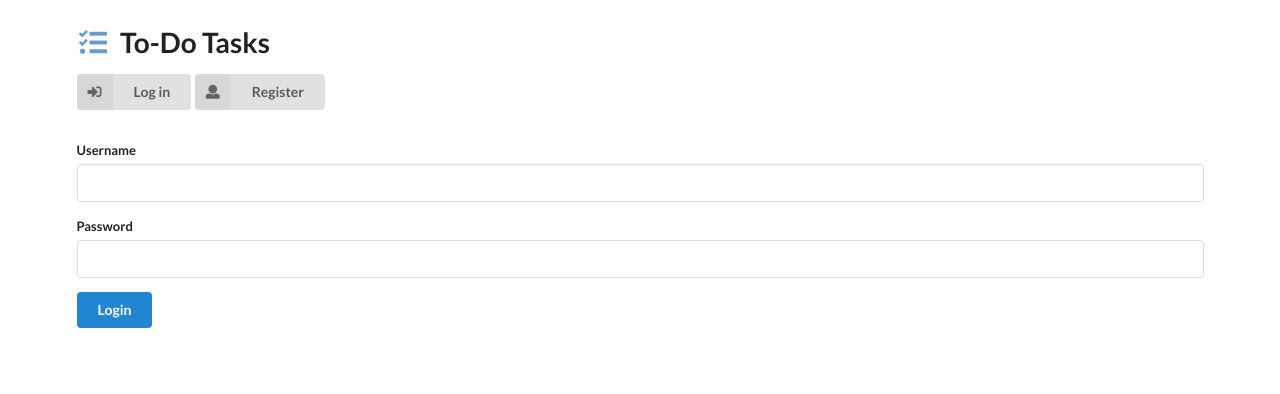
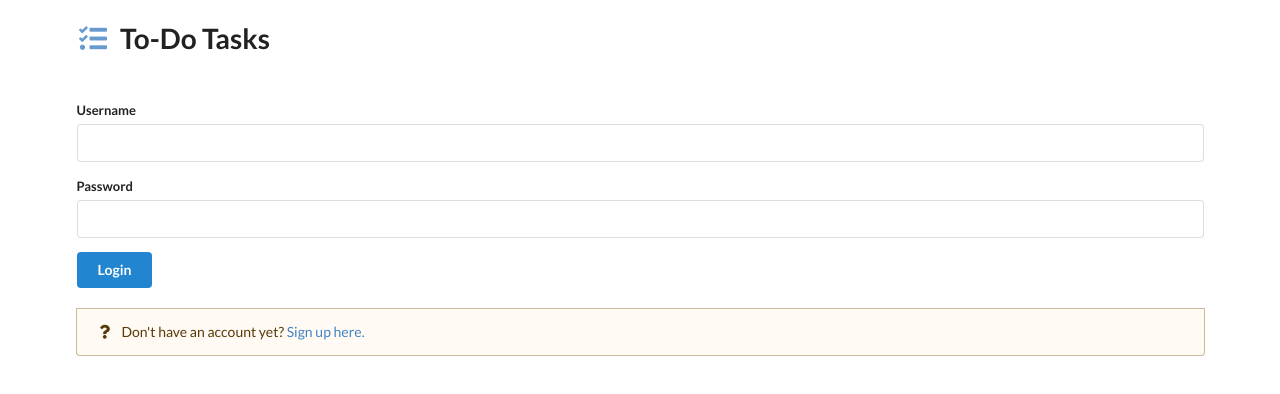
Before and after one commit to marietta25/ToDoClient, a React (Create React App) app: page /login in a window 1280 px wide. Shown: the top 394 px of the page. Built offline with nearby package versions, Linux system fonts and the light colour scheme.

Commit message:
Refactor header component + add links to login&registration form

```diff
--- a/src/components/Auth.js
+++ b/src/components/Auth.js
@@ -32,27 +32,18 @@ class Auth extends React.Component {
     }
 
     // Render logout button when user is logged in
-    // Render log in and register buttons when user is logged out
     renderAuth() {
-        if (this.props.isSignedIn === null) {
-            return null;
-        } else if (this.props.isSignedIn) {
+        if (this.props.isSignedIn) {
             return (
-                <button className="ui labeled icon button" onClick={this.onLogout}>
+                <div>
+                    <Link style={{ marginBottom: 10 }} to='/' className="ui right floated labeled icon button" onClick={this.onLogout}>
                         <i className="sign out icon" />Log out
-                </button>
-            )
-        } else {
-            return (
-                <div >
-                <Link to='/login' className="ui labeled icon button">
-                    <i className="sign in icon" />Log in
                     </Link>
-                <Link to='/register' className="ui labeled icon button">
-                    <i className="user icon" />Register
-                </Link>
+                    {this.renderUserData()}
                 </div>
             );
+        } else {
+            return null;
         }
     }
 
@@ -85,8 +76,10 @@ class Auth extends React.Component {
                 errorText = error.error_description;
             } else if (error.ModelState) {
                 errorText = this.iterateErrors(error.ModelState);
+            } else if (error.response.data.Message) {
+                errorText = error.response.data.Message;
             } else if (error.response.data) {
-                errorText = error.response.data.Message;
+                errorText = error.response.data;
             } else {
                 errorText = 'Oops! Something went wrong';
             }
@@ -99,16 +92,17 @@ class Auth extends React.Component {
 
     render() {
         return (
-            <div style={{ marginTop: 20, marginBottom: 30 }}>
+            <div>
                 <div>{this.renderErrors()}</div>
-                <h1 className="ui header">
+                <div className="ui basic sizer clearing segment" style={{ marginTop: 20, marginBottom: 30, padding: 0 }}>
+                    <div className="ui huge left floated header">
                         <Link to='/'>
                             <i className="tasks link icon" />
                         </Link>
                         <div className="content">To-Do Tasks</div>
-                </h1>
-                <div style={{ marginBottom: 10 }}>{this.renderUserData()}</div>
-                <div>{this.renderAuth()}</div>
+                    </div>
+                    <div className="ui small right floated header">{this.renderAuth()}</div>
+                </div>
             </div>
         );
     }
--- a/src/components/LoginForm.js
+++ b/src/components/LoginForm.js
@@ -1,6 +1,7 @@
 import React from 'react';
 import { Field, reduxForm } from 'redux-form';
 import { connect } from 'react-redux';
+import { Link } from 'react-router-dom';
 import { fetchUser, logIn, getUserInfo } from '../actions';
 import Loader from './Loader';
 
@@ -43,11 +44,16 @@ class LoginForm extends React.Component {
         }
         return (
             <div>
-            <form onSubmit={this.props.handleSubmit(this.onSubmit)} className="ui form error" >
-                <Field name="username" component={this.renderInput} label="Username" type="text" />
-                <Field name="password" component={this.renderInput} label="Password" type="password" />
-                <button className="ui button primary">Login</button>
-            </form>
+                <form onSubmit={this.props.handleSubmit(this.onSubmit)} className="ui form error" >
+                    <Field name="username" component={this.renderInput} label="Username" type="text" />
+                    <Field name="password" component={this.renderInput} label="Password" type="password" />
+                    <button className="ui button primary">Login</button>
+                </form>
+                <div className="ui bottom attached warning message" style={{marginTop: 20 }}>
+                    <i className="icon help"></i>
+                    Don't have an account yet?
+                    <Link to='/register'> Sign up here.</Link>
+                </div>
             </div>
         );
     }
--- a/src/components/RegisterForm.js
+++ b/src/components/RegisterForm.js
@@ -1,6 +1,7 @@
 import React from 'react';
 import { Field, reduxForm } from 'redux-form';
 import { connect } from 'react-redux';
+import { Link } from 'react-router-dom';
 import { createUser, logIn } from '../actions';
 import Loader from './Loader';
 
@@ -46,12 +47,17 @@ class RegisterForm extends React.Component {
                     <Field name="passwordConfirm" component={this.renderInput} label="Confirm Password" type="password" />
                     <button className="ui button primary">Register</button>
                 </form>
+                <div className="ui bottom attached warning message" style={{marginTop: 20 }}>
+                    <i className="icon help"></i>
+                    Already signed up? You can
+                    <Link to='/login'> login here.</Link>
+                </div>
             </div>
         );
     }
 }
 
-// Prevent submitting new user without username and password
+// Prevent signing up user without username and password
 const validate = (formValues) => {
     const errors = {};
 
--- a/src/components/TaskList.js
+++ b/src/components/TaskList.js
@@ -89,12 +89,15 @@ class TaskList extends React.Component {
     render() {
         return (
             <div>
-                <div style={{ marginBottom: 30 }}>
+                <div style={{ marginBottom: 50 }}>
                     <Link to={"/tasks/new"} className="ui labeled icon button primary">
                         <i className="plus icon" />
-                        Create new task
+                        CREATE NEW TASK
                     </Link>
                 </div>
+                <h2>Tasks
+
+                </h2>
                 <div className="ui celled list">{this.renderList()}</div>
             </div>
         );
```
Lines whose indentation alone changed are shown as unchanged.
